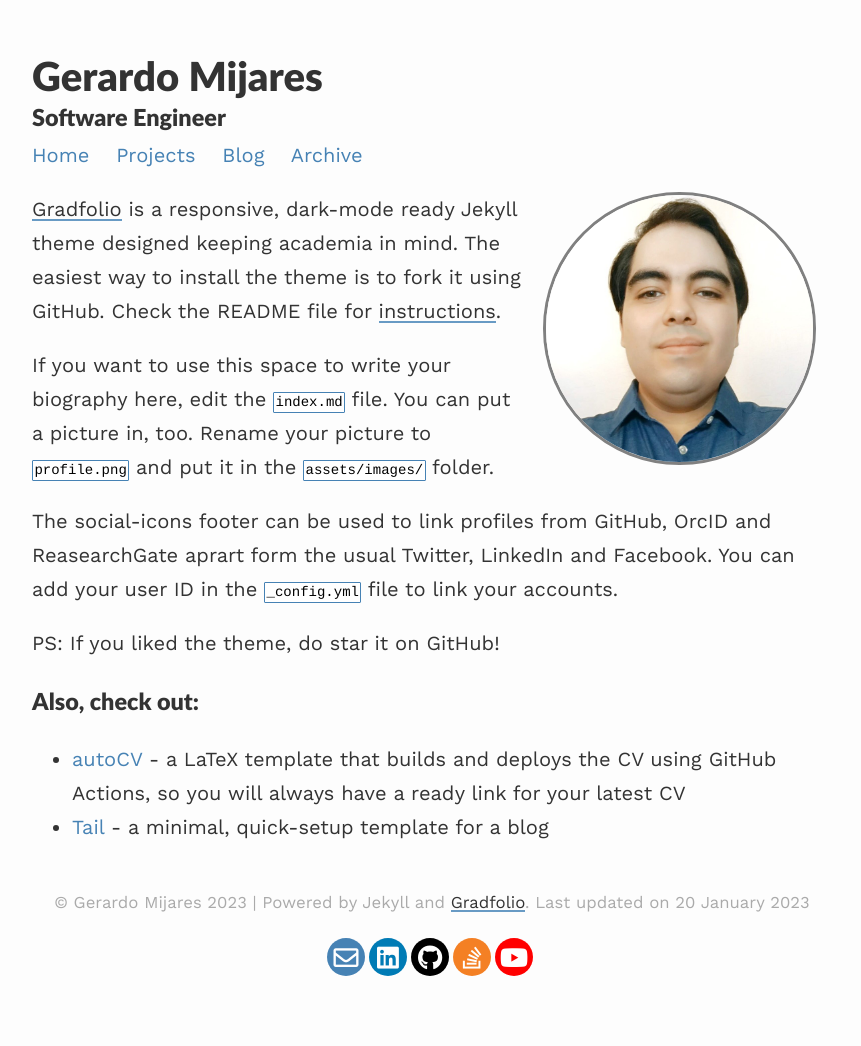
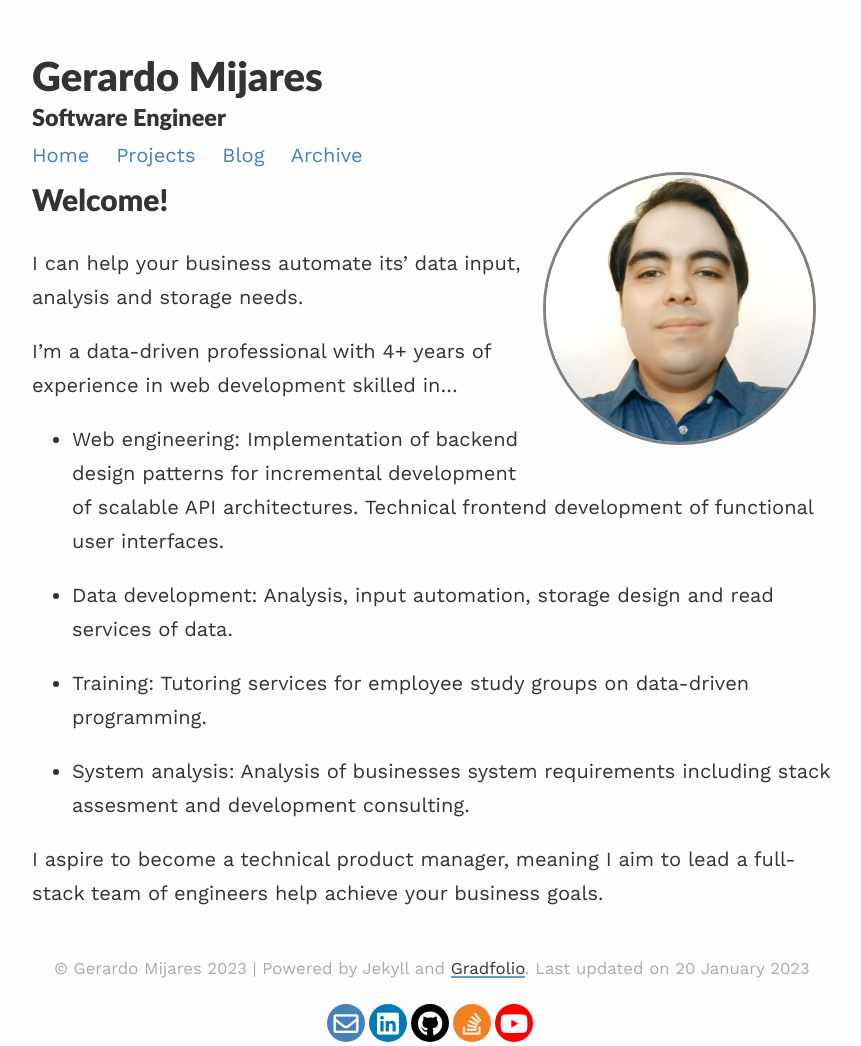
Before and after one commit to gerryatsxf/gerryatsxf.github.io, a Jekyll site: the page built from index.md, in a window 1280 px wide. Shown: the whole page, without its empty margins (208-1069 px from the left). Built offline with Jekyll 4.4.1, drawn with Linux system fonts in a browser that asks for light colours; nearby versions of some CDN libraries; before the commit the page ends 980 px from its top, so only the background shows below that.

Commit message:
feat: updating bio

```diff
--- a/index.md
+++ b/index.md
@@ -7,15 +7,21 @@ profile:
 published: true
 ---
 
-[Gradfolio](https://github.com/jitinnair1/gradfolio){:target="_blank"} is a responsive, dark-mode ready Jekyll theme designed keeping academia in mind. The easiest way to install the theme is to fork it using GitHub. Check the README file for [instructions](https://github.com/jitinnair1/gradfolio#installation){:target="_blank"}.
 
-If you want to use this space to write your biography here, edit the `index.md` file. You can put a picture in, too. Rename your picture to `profile.png` and put it in the `assets/images/` folder.
+## Welcome!
 
-The social-icons footer can be used to link profiles from GitHub, OrcID and ReasearchGate aprart form the usual Twitter, LinkedIn and Facebook. You can add your user ID in the `_config.yml` file to link your accounts.
+I can help your business automate its' data input, analysis and storage needs.
 
-PS: If you liked the theme, do star it on GitHub!
 
-### Also, check out:
+I'm a data-driven professional with 4+ years of experience in web development skilled in...
 
-- [autoCV](https://github.com/jitinnair1/autocv) - a LaTeX template that builds and deploys the CV using GitHub Actions, so you will always have a ready link for your latest CV
-- [Tail](https://github.com/jitinnair1/tail) - a minimal, quick-setup template for a blog
+- Web engineering:  Implementation of backend design patterns for incremental development of scalable API architectures. Technical frontend development of functional user interfaces.
+
+- Data development: Analysis, input automation, storage design and read services of data.
+
+- Training: Tutoring services for employee study groups on data-driven programming.
+
+- System analysis: Analysis of businesses system requirements including stack assesment and development consulting.
+
+
+I aspire to become a technical product manager, meaning I aim to lead a full-stack team of engineers help achieve your business goals.
```
